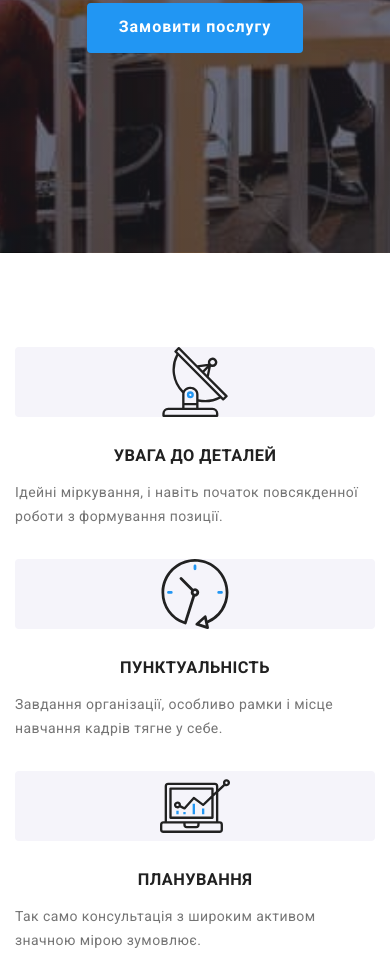
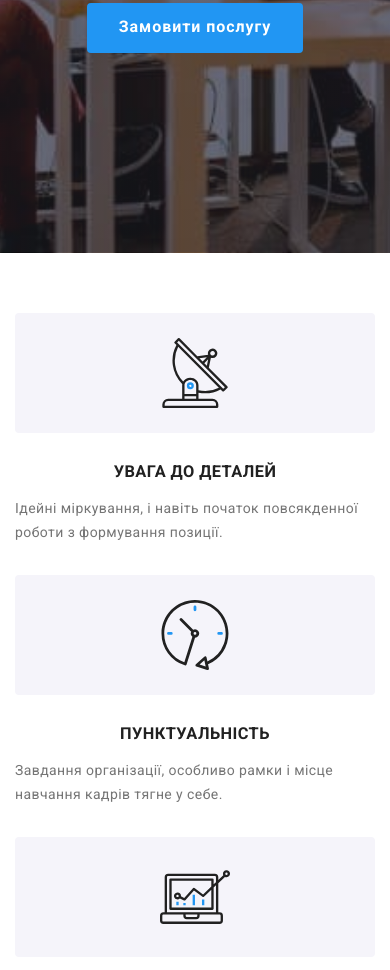
Before and after one commit to YevhenChaban/goit-markup-hw-08, a plain HTML site: page index.html in a window 390 px wide. Shown: the part 554-1524 px from the top of the page. Drawn offline with nearby package versions, Linux system fonts and the light colour scheme.

Commit message:
some final updates

```diff
--- a/sass/components/section-features/_features.scss
+++ b/sass/components/section-features/_features.scss
@@ -1,12 +1,10 @@
 .feature {
-  padding-bottom: 0px;
+  @media screen and (min-width: 1200px) {
+    padding-bottom: 0px;
+  }
 }
 
 .feature__list {
-  @media screen and (max-width: 767px) {
-    margin-bottom: 60px;
-  }
-
   @media screen and (min-width: 768px) {
     display: flex;
     flex-wrap: wrap;
@@ -23,7 +21,9 @@
 .feature__item {
   @media screen and (max-width: 767px) {
     flex-basis: 450px;
-    margin-bottom: 30px;
+    &:not(:last-child) {
+      margin-bottom: 30px;
+    }
   }
 
   @media screen and (min-width: 768px) {
@@ -57,7 +57,7 @@
 
   @media screen and (max-width: 767px) {
     max-width: 450px;
-    max-height: 120px;
+    height: 120px;
   }
 
   @media screen and (min-width: 768px) {
--- a/sass/utils/_common.scss
+++ b/sass/utils/_common.scss
@@ -32,8 +32,14 @@ img {
 }
 
 .section {
-  padding-top: 94px;
-  padding-bottom: 94px;
+  @media screen and (max-width: 1199px) {
+    padding-top: 60px;
+    padding-bottom: 60px;
+  }
+  @media screen and (min-width: 1200px) {
+    padding-top: 94px;
+    padding-bottom: 94px;
+  }
 }
 
 .conteiner {
```
Also changed, not shown: index.html (+14 -4 lines), css/main.css, css/main.min.css, 3 other files.
